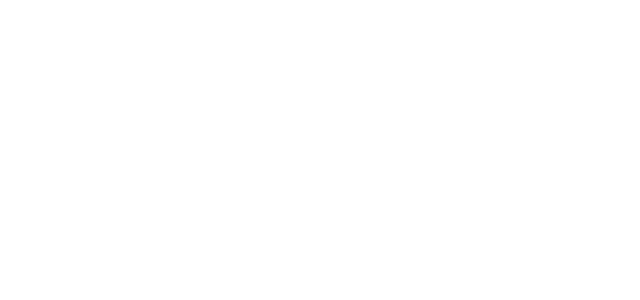
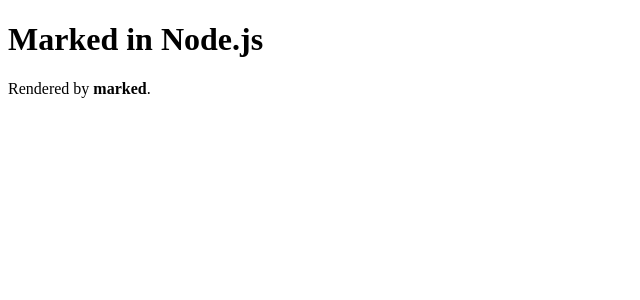
Before and after one commit to roxy22788/freeCodeCamp-frontend-challenges, a React (Create React App) app in the folder markdown-previewer/: page / in a window 1280 px wide. Shown: the top 300 px of the page, without its empty margins (0-640 px from the left). Built offline with nearby package versions, Linux system fonts and the light colour scheme.

Commit message:
teste marked

```diff
--- a/markdown-previewer/package.json
+++ b/markdown-previewer/package.json
@@ -6,6 +6,7 @@
     "@testing-library/jest-dom": "^5.16.1",
     "@testing-library/react": "^12.1.2",
     "@testing-library/user-event": "^13.5.0",
+    "marked": "^4.0.10",
     "react": "^17.0.2",
     "react-dom": "^17.0.2",
     "react-scripts": "5.0.0",
--- a/markdown-previewer/public/index.html
+++ b/markdown-previewer/public/index.html
@@ -9,35 +9,10 @@
       name="description"
       content="Web site created using create-react-app"
     />
-    <link rel="apple-touch-icon" href="%PUBLIC_URL%/logo192.png" />
-    <!--
-      manifest.json provides metadata used when your web app is installed on a
-      user's mobile device or desktop. See https://developers.google.com/web/fundamentals/web-app-manifest/
-    -->
-    <link rel="manifest" href="%PUBLIC_URL%/manifest.json" />
-    <!--
-      Notice the use of %PUBLIC_URL% in the tags above.
-      It will be replaced with the URL of the `public` folder during the build.
-      Only files inside the `public` folder can be referenced from the HTML.
-
-      Unlike "/favicon.ico" or "favicon.ico", "%PUBLIC_URL%/favicon.ico" will
-      work correctly both with client-side routing and a non-root public URL.
-      Learn how to configure a non-root public URL by running `npm run build`.
-    -->
     <title>React App</title>
   </head>
   <body>
     <noscript>You need to enable JavaScript to run this app.</noscript>
     <div id="root"></div>
-    <!--
-      This HTML file is a template.
-      If you open it directly in the browser, you will see an empty page.
-
-      You can add webfonts, meta tags, or analytics to this file.
-      The build step will place the bundled scripts into the <body> tag.
-
-      To begin the development, run `npm start` or `yarn start`.
-      To create a production bundle, use `npm run build` or `yarn build`.
-    -->
   </body>
 </html>
--- a/markdown-previewer/src/App.js
+++ b/markdown-previewer/src/App.js
@@ -1,7 +1,17 @@
+import React, { useState } from 'react';
+import { marked } from 'marked'
+import { useEffect } from 'react/cjs/react.development';
+
 function App() {
+  const [html, setHtml] = useState('');
+
+  useEffect(() => {
+    let seila = marked.parse('# Marked in Node.js\n\nRendered by **marked**.');
+    setHtml(seila);
+  });
+
   return (
-    <div>
-    </div>
+    <div dangerouslySetInnerHTML={{__html: html}} />
   );
 }
 
```
Also changed, not shown: 1 other file (tests, documents, lock files or other folders).
